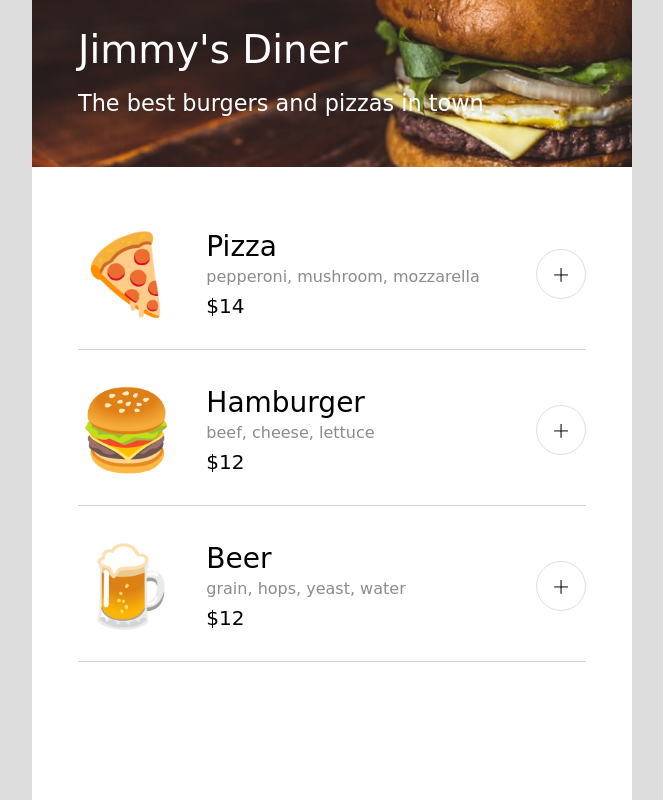
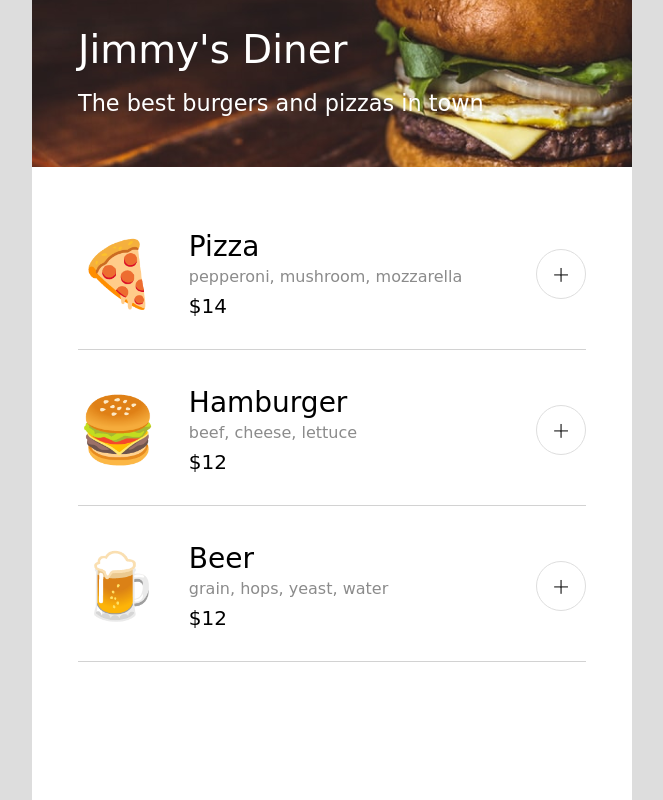
Before and after one commit to ilya-aby/scrimba-menu, a plain HTML site: page index.html in a window 1280 px wide. Shown: the top 800 px of the page, without its empty margins (308-971 px from the left). Drawn offline with Linux system fonts and the light colour scheme; a web font is replaced by a local one.

Commit message:
Tweak menu item layout to fix add button

```diff
--- a/styles.css
+++ b/styles.css
@@ -78,8 +78,9 @@ p {
 }
 
 .menu-emoji {
-  font-size: 4.875rem;
+  font-size: 4rem;
   padding-right: 31px;
+  flex-shrink: 0;
 }
 
 .menu-item-name {
```
